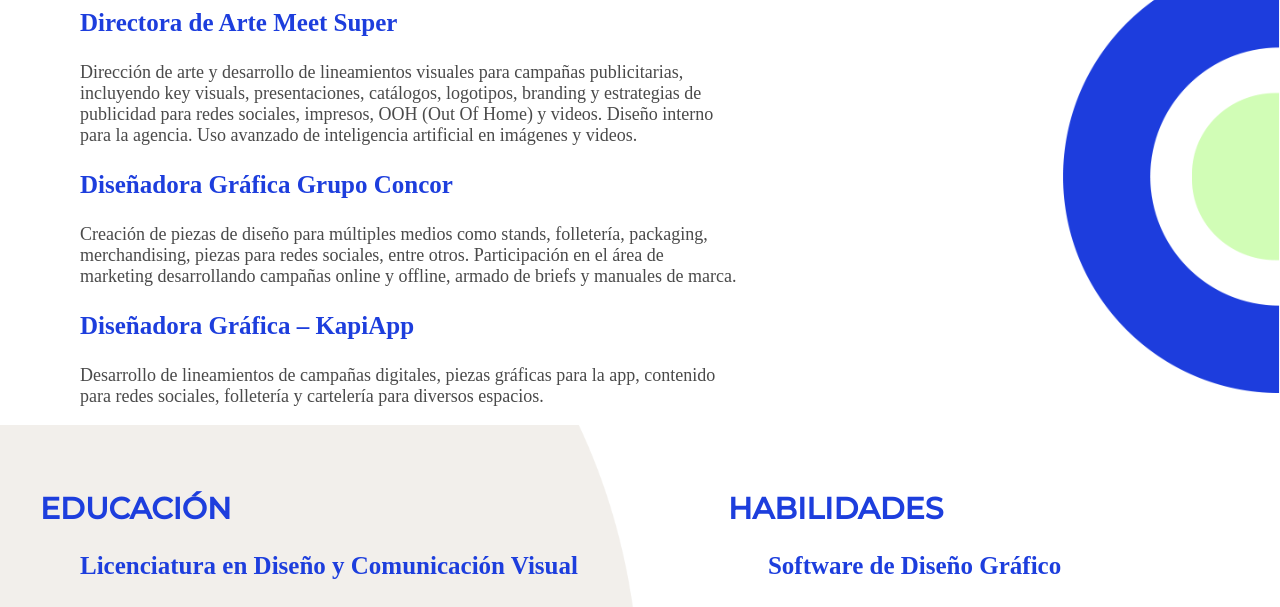
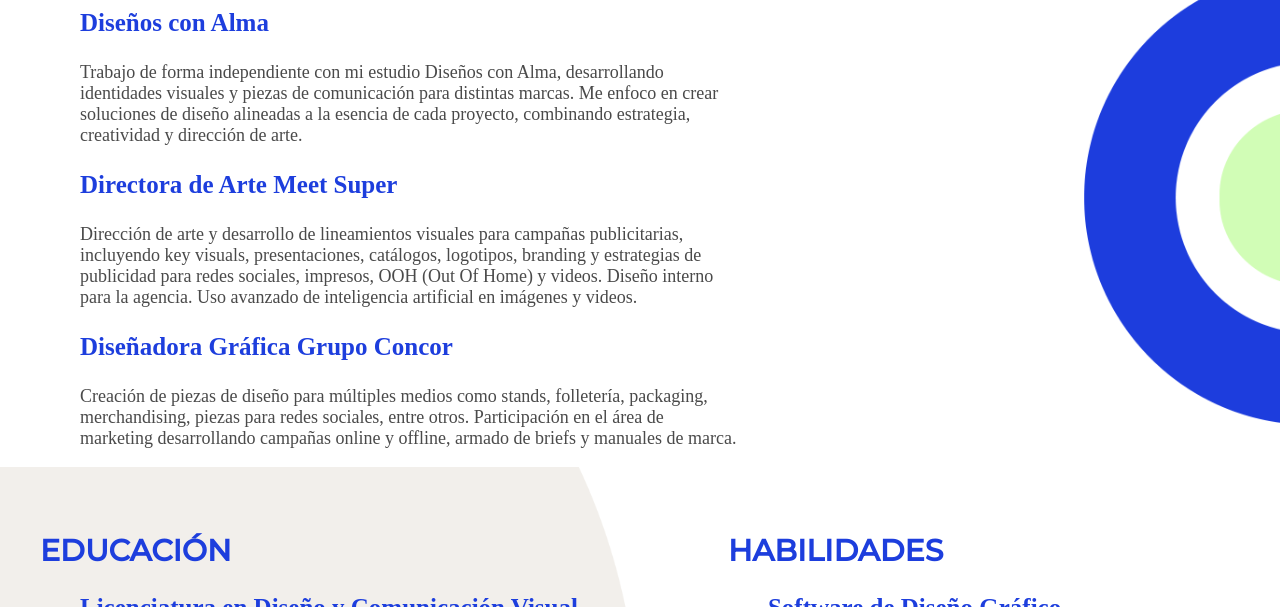
Before and after one commit to CandeBe/CandelaBenavidez_repositorio, a plain HTML site: page experiencia_estudios.html in a window 1280 px wide. Shown: the part 711-1318 px from the top of the page. Drawn offline with Linux system fonts and the light colour scheme.

Commit message:
PRE ENTREGA TP1 con ajustes luego de visualizarlo en git

```diff
--- a/experiencia_estudios.html
+++ b/experiencia_estudios.html
@@ -24,16 +24,16 @@
             <h2>EXPERIENCIA</h2>
             <ul>
                 <li>
+                    <h3>Diseños con Alma</h3>
+                    <p>Trabajo de forma independiente con mi estudio Diseños con Alma, desarrollando identidades visuales y piezas de comunicación para distintas marcas. Me enfoco en crear soluciones de diseño alineadas a la esencia de cada proyecto, combinando estrategia, creatividad y dirección de arte.</p>
+                </li>
+                <li>
                     <h3>Directora de Arte Meet Super</h3>
                     <p>Dirección de arte y desarrollo de lineamientos visuales para campañas publicitarias, incluyendo key visuals, presentaciones, catálogos, logotipos, branding y estrategias de publicidad para redes sociales, impresos, OOH (Out Of Home) y videos. Diseño interno para la agencia. Uso avanzado de inteligencia artificial en imágenes y videos.</p>
                 </li>
                 <li>
                     <h3>Diseñadora Gráfica Grupo Concor</h3>
                     <p>Creación de piezas de diseño para múltiples medios como stands, folletería, packaging, merchandising, piezas para redes sociales, entre otros. Participación en el área de marketing desarrollando campañas online y offline, armado de briefs y manuales de marca.</p>
-                </li>
-                <li>
-                    <h3>Diseñadora Gráfica – KapiApp</h3>
-                    <p>Desarrollo de lineamientos de campañas digitales, piezas gráficas para la app, contenido para redes sociales, folletería y cartelería para diversos espacios.</p>
                 </li>
             </ul>
         </section>
```
Also changed, not shown: index.html (+0 -2 lines).
